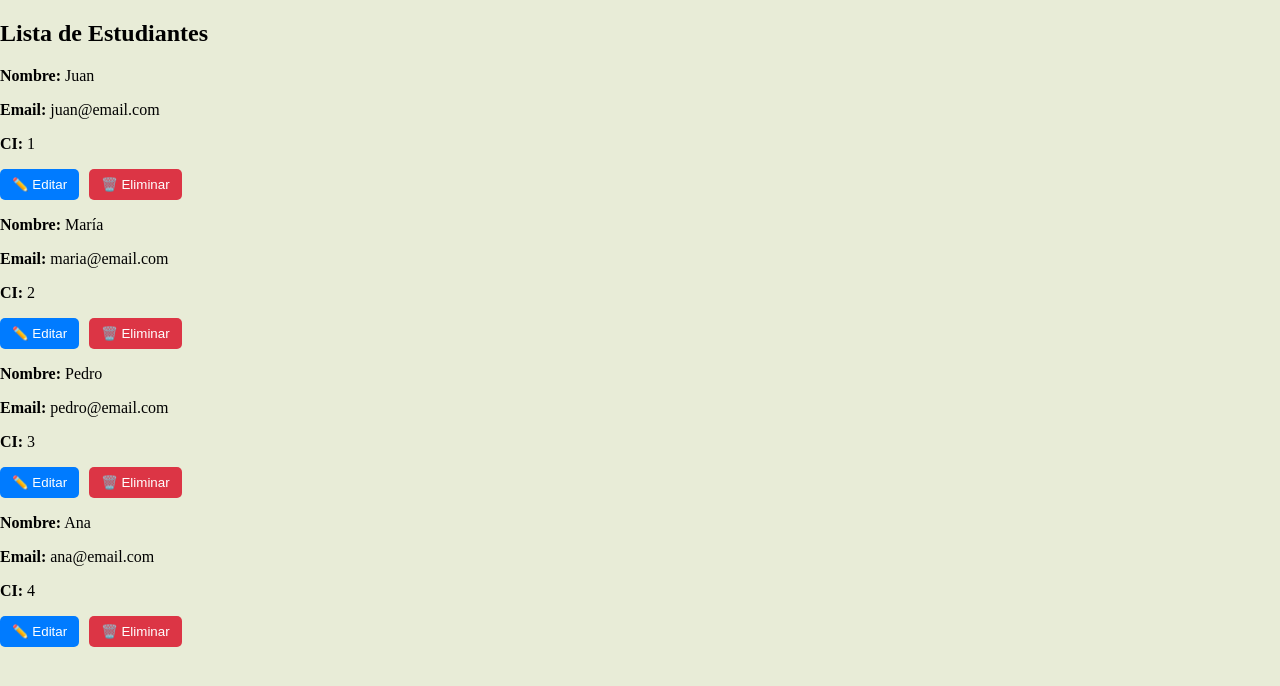
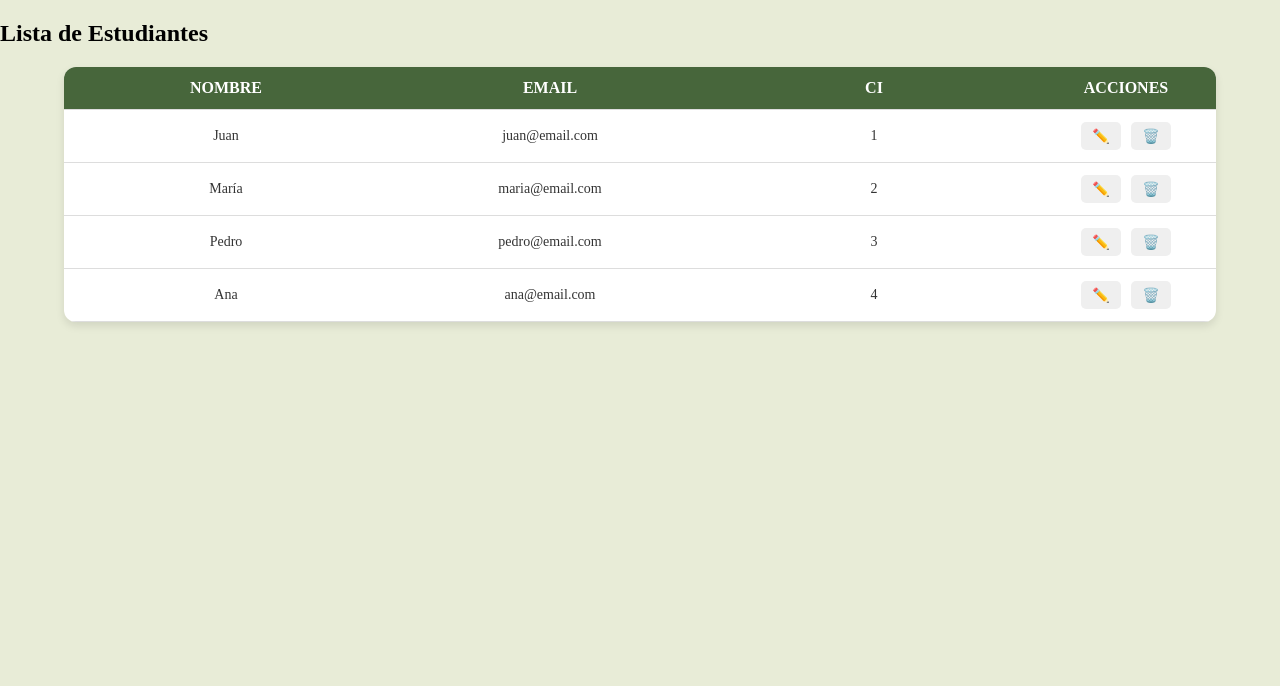
Before and after one commit to anthnyOnt/Frontend-New-School, an Angular app: page /estudiantes in a window 1280 px wide. Shown: the top 686 px of the page. Built offline with nearby package versions, Linux system fonts and the light colour scheme.

Commit message:
Add ver-estudiantes style

```diff
--- a/src/app/admin/components/estudiante/estudiante.component.html
+++ /dev/null
@@ -1,11 +0,0 @@
-<li class="estudiante-item">
-    <div class="estudiante-info">
-      <p><strong>Nombre:</strong> {{ estudiante.nombre }}</p>
-      <p><strong>Email:</strong> {{ estudiante.email }}</p>
-      <p><strong>CI:</strong> {{ estudiante.ci }}</p>
-    </div>
-    <div class="estudiante-actions">
-      <button (click)="editarEstudiante()">✏️ Editar</button>
-      <button (click)="eliminarEstudiante()">🗑️ Eliminar</button>
-    </div>
-  </li>
--- a/src/app/admin/components/estudiante/estudiante.component.scss
+++ /dev/null
@@ -1,30 +0,0 @@
-.estudiante-info {
-    flex: 1;
-  }
-
-  .estudiante-actions {
-    display: flex;
-    gap: 10px;
-  }
-
-  .estudiante-actions button {
-    background-color: #007bff;
-    color: white;
-    border: none;
-    padding: 8px 12px;
-    border-radius: 5px;
-    cursor: pointer;
-    transition: background 0.3s;
-  }
-
-  .estudiante-actions button:hover {
-    background-color: #0056b3;
-  }
-
-  .estudiante-actions button:last-child {
-    background-color: #dc3545;
-  }
-
-  .estudiante-actions button:last-child:hover {
-    background-color: #a71d2a;
-  }
--- a/src/app/admin/components/estudiante/estudiante.component.ts
+++ /dev/null
@@ -1,23 +0,0 @@
-import { CommonModule } from '@angular/common';
-import { Component, Input, Output, EventEmitter } from '@angular/core';
-import { Estudiante } from '../../../core/interfaces/estudiante';
-
-@Component({
-  selector: 'app-estudiante',
-  standalone: true,
-  templateUrl: './estudiante.component.html',
-  styleUrls: ['./estudiante.component.scss']
-})
-export class EstudianteComponent {
-  @Input() estudiante!: Estudiante;
-  @Output() eliminar = new EventEmitter<number>();
-
-  editarEstudiante() {
-    console.log('Editar:', this.estudiante);
-    // Implement edit logic (open modal, navigate, etc.)
-  }
-
-  eliminarEstudiante() {
-    this.eliminar.emit(this.estudiante.id);
-  }
-}
--- a/src/app/admin/pages/ver-estudiantes/ver-estudiantes.component.html
+++ b/src/app/admin/pages/ver-estudiantes/ver-estudiantes.component.html
@@ -1,10 +1,24 @@
 <h2>Lista de Estudiantes</h2>
 
-<ul class="estudiantes-list">
-  <div *ngFor="let estudiante of estudiantes; trackBy: trackById" class="grado-card">
-  <app-estudiante
-    [estudiante]="estudiante"
-    (eliminar)="eliminarEstudiante($event)">
-  </app-estudiante>
-  </div>
-</ul>
+<table class="estudiantes-table">
+  <thead>
+    <tr>
+      <th>Nombre</th>
+      <th>Email</th>
+      <th>CI</th>
+      <th>Acciones</th>
+    </tr>
+  </thead>
+  <tbody>
+    <tr *ngFor="let estudiante of estudiantes; trackBy: trackById">
+      <td>{{ estudiante.nombre }}</td>
+      <td>{{ estudiante.email }}</td>
+      <td>{{ estudiante.ci }}</td>
+      <td class="estudiante-actions">
+        <!-- Call methods from parent directly -->
+        <button (click)="editarEstudiante(estudiante)">✏️</button>
+        <button (click)="eliminarEstudiante(estudiante)">🗑️</button>
+      </td>
+    </tr>
+  </tbody>
+</table>
--- a/src/app/admin/pages/ver-estudiantes/ver-estudiantes.component.scss
+++ b/src/app/admin/pages/ver-estudiantes/ver-estudiantes.component.scss
@@ -1,21 +1,86 @@
-.estudiantes-list {
-    list-style: none;
-    padding: 0;
-    margin: 20px 0;
+.estudiantes-table {
+  width: 90%;
+  margin: 0 auto;
+  border-collapse: collapse;
+  background: #fff;
+  border-radius: 12px;
+  overflow: hidden;
+  box-shadow: 0 4px 8px rgba(0, 0, 0, 0.1);
+  table-layout: fixed; /* Ensures equal column spacing */
+}
+
+th, td {
+  padding: 12px 15px;
+  text-align: center; /* Centers content in all columns */
+  border-bottom: 1px solid #ddd;
+}
+
+th {
+  background: #47663B;
+  color: white;
+  font-weight: bold;
+  text-transform: uppercase;
+}
+
+tr:hover {
+  background: #f5f5f5;
+}
+
+td {
+  font-size: 14px;
+  color: #333;
+  word-wrap: break-word; /* Ensures text doesn't overflow */
+}
+
+/* ✅ Ensuring the actions column stays small */
+th:last-child, td:last-child {
+  width: 150px; /* Fixed width for action buttons */
+}
+
+/* ✅ Action Buttons */
+.estudiante-actions {
+  display: flex;
+  gap: 10px;
+  justify-content: center;
+
+  button {
+      border: none;
+      padding: 6px 10px;
+      border-radius: 5px;
+      font-size: 14px;
+      cursor: pointer;
+      transition: background 0.3s, transform 0.2s;
+      min-width: 40px;
+
+      &:hover {
+          transform: scale(1.1);
+      }
   }
 
-  .estudiante-item {
-    display: flex;
-    justify-content: space-between;
-    align-items: center;
-    padding: 15px;
-    border: 1px solid #ddd;
-    border-radius: 8px;
-    background-color: #f9f9f9;
-    margin-bottom: 10px;
-    transition: transform 0.2s ease-in-out;
+  .edit-btn {
+      background: #FFD700;
+      color: #333;
   }
 
-  .estudiante-item:hover {
-    transform: scale(1.02);
+  .delete-btn {
+      background: #E53935;
+      color: white;
   }
+}
+
+/* ✅ Responsive Fix */
+@media (max-width: 768px) {
+  .estudiantes-table {
+      width: 100%;
+      font-size: 12px;
+  }
+
+  th, td {
+      padding: 10px;
+  }
+
+  .estudiante-actions {
+      flex-direction: row;
+      gap: 5px;
+  }
+}
--- a/src/app/admin/pages/ver-estudiantes/ver-estudiantes.component.ts
+++ b/src/app/admin/pages/ver-estudiantes/ver-estudiantes.component.ts
@@ -2,14 +2,13 @@ import { Component, OnInit, inject } from '@angular/core';
 import { EstudianteService } from '../../services/estudiante/estudiante.service';
 import { Estudiante } from  '../../../core/interfaces/estudiante';
 import { CommonModule } from '@angular/common';
-import { EstudianteComponent } from '../../components/estudiante/estudiante.component';
 
 @Component({
   selector: 'app-ver-estudiantes',
   standalone: true,
   templateUrl: './ver-estudiantes.component.html',
   styleUrls: ['./ver-estudiantes.component.scss'],
-  imports: [EstudianteComponent, CommonModule]
+  imports: [CommonModule]
 })
 export class VerEstudiantesComponent implements OnInit {
   estudiantes: Estudiante[] = [];
@@ -25,14 +24,17 @@ export class VerEstudiantesComponent implements OnInit {
     });
   }
 
-  eliminarEstudiante(id: number) {
+  eliminarEstudiante(estudiante: Estudiante) {
     if (confirm('¿Seguro que quieres eliminar este estudiante?')) {
-      this.estudianteService.deleteEstudiante(id).subscribe(() => {
-        this.estudiantes = this.estudiantes.filter(e => e.id !== id);
+      this.estudianteService.deleteEstudiante(estudiante.id).subscribe(() => {
+        this.estudiantes = this.estudiantes.filter(e => e.id !== estudiante.id);
       });
     }
   }
   trackById(index: number, est: Estudiante): number {
     return est.id; // Devolver el id como identificador único para cada estudiante
   }
+  editarEstudiante(estudiante: Estudiante) {
+  }
+
 }
```
Also changed, not shown: 1 other file (tests, documents, lock files or other folders).
